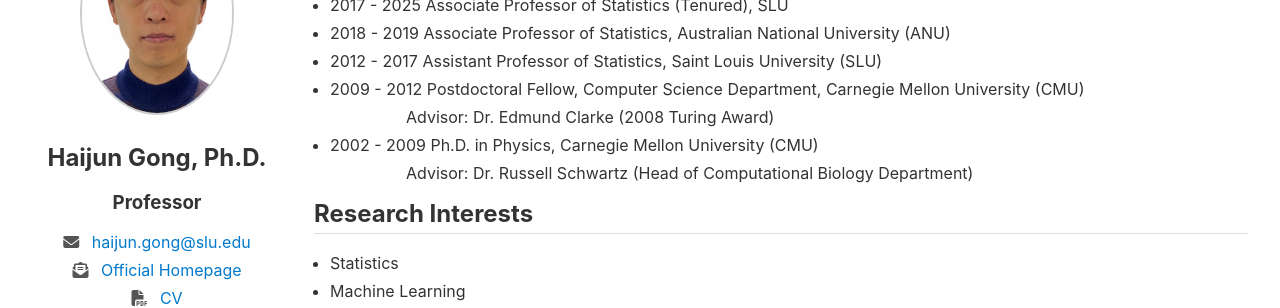
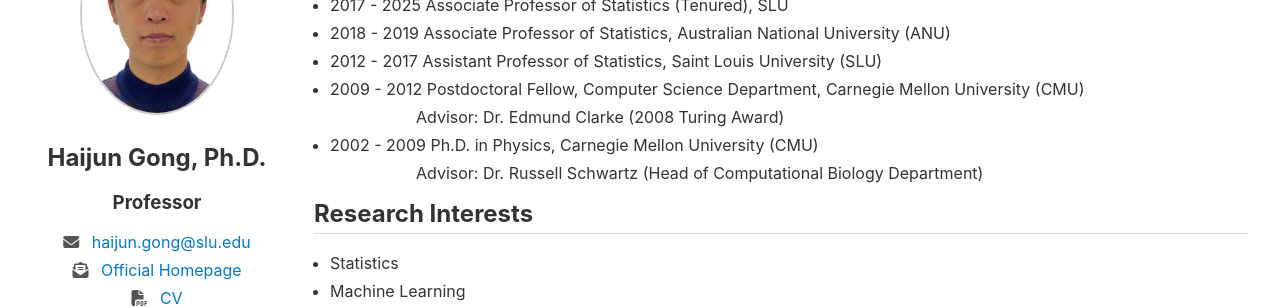
Before and after one commit to GongData/gongData.github.io, a Jekyll site: the page index.html, which Jekyll copies as it is, in a window 1280 px wide. Shown: the part 177-485 px from the top of the page. Built offline with Jekyll 4.4.1, drawn with Linux system fonts in a browser that asks for light colours.

Commit message:
Update index.html

```diff
--- a/index.html
+++ b/index.html
@@ -131,12 +131,12 @@
 <li>2012 - 2017 Assistant Professor of Statistics, Saint Louis University (SLU)</li>
 <li>2009 - 2012 Postdoctoral Fellow, Computer Science Department, Carnegie Mellon University (CMU)</li>
        <ul style="margin-top: 4px; margin-bottom: 4px;">
-      <li style="list-style-type: none; margin-left: 60px;">Advisor: Dr. Edmund Clarke (2008 Turing Award)</li>
+      <li style="list-style-type: none; margin-left: 70px;">Advisor: Dr. Edmund Clarke (2008 Turing Award)</li>
     </ul>
   </li>
 <li>2002 - 2009 Ph.D. in Physics, Carnegie Mellon University (CMU) </li>
        <ul style="margin-top: 4px; margin-bottom: 4px;">
-      <li style="list-style-type: none; margin-left: 60px;">Advisor: Dr. Russell Schwartz (Head of Computational Biology Department)</li>
+      <li style="list-style-type: none; margin-left: 70px;">Advisor: Dr. Russell Schwartz (Head of Computational Biology Department)</li>
     </ul>
   </li>
 </ul>
```
